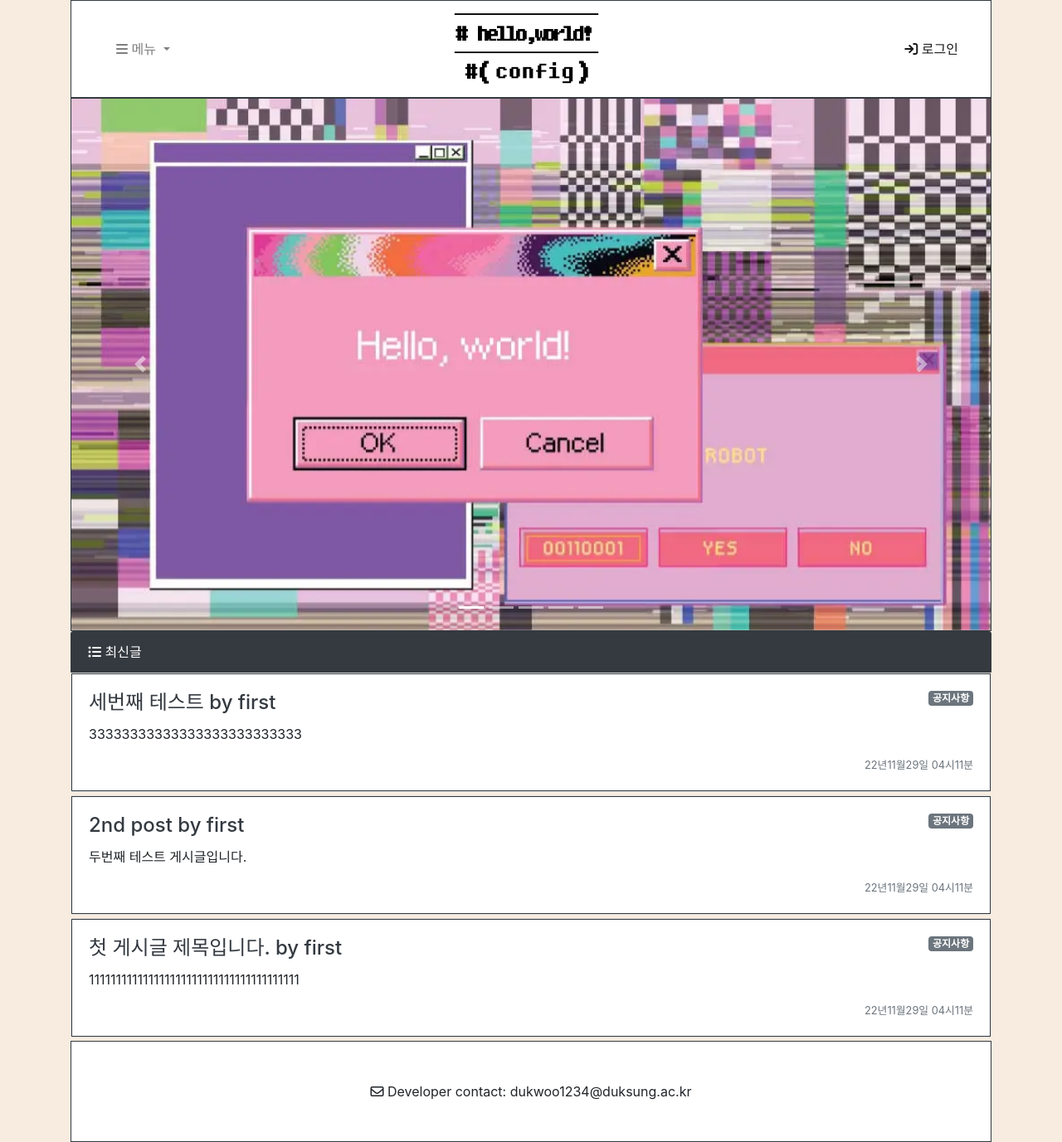
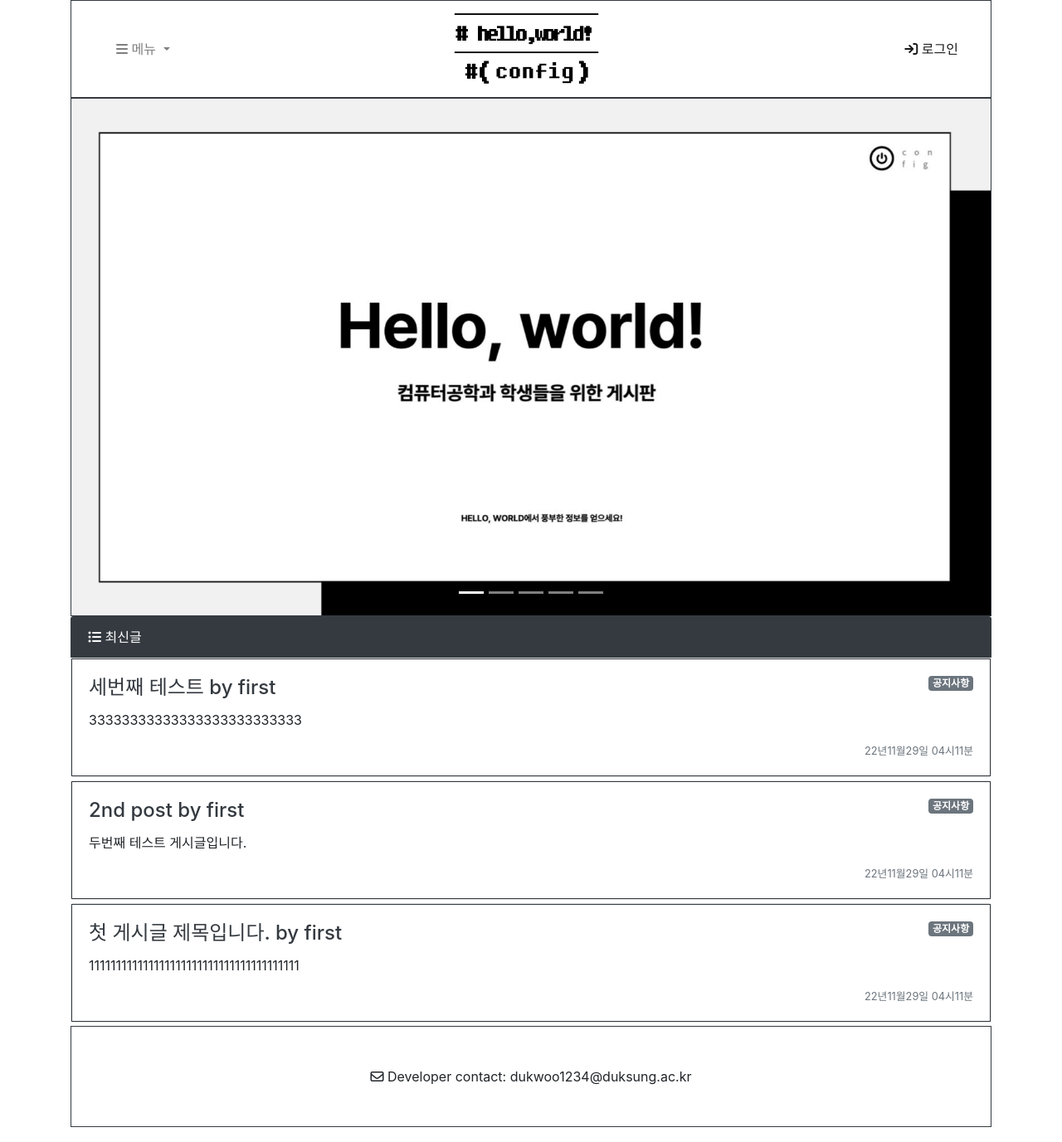
Before and after one commit to naomi-woo/HelloWorld, a Django app: page /bbs/ in a window 1280 px wide. Shown: the whole page at 83% size. Run offline with Django 4.2, Linux system fonts and the light colour scheme; data comes from the database, SQL or seed files in the repository; some libraries are stand-ins or nearby versions.

Commit message:
디자인 바꾸기

```diff
--- a/bbs/templates/bbs/login.html
+++ b/bbs/templates/bbs/login.html
@@ -12,9 +12,6 @@
     <style>
         td {
             padding: 5px;
-        }
-        body {
-            background-color: #F8ECE0;
         }
     </style>
 <body>
--- a/bbs/templates/bbs/post_detail.html
+++ b/bbs/templates/bbs/post_detail.html
@@ -10,11 +10,6 @@
     <title>{{post.title}}</title>
     <link rel="stylesheet" href="https://cdn.jsdelivr.net/npm/bootstrap@4.5.3/dist/css/bootstrap.min.css" integrity="sha384-TX8t27EcRE3e/ihU7zmQxVncDAy5uIKz4rEkgIXeMed4M0jlfIDPvg6uqKI2xXr2" crossorigin="anonymous">
     <script src="https://kit.fontawesome.com/e34ac96472.js" crossorigin="anonymous"></script>
-    <style>
-        body {
-            background-color: #F8ECE0;
-        }
-    </style>
 </head>
 <body>
     <div class="container" style="margin: auto;">
--- a/bbs/templates/bbs/post_form.html
+++ b/bbs/templates/bbs/post_form.html
@@ -10,11 +10,6 @@
     <title>새게시글 작성하기</title>
     <link rel="stylesheet" href="https://cdn.jsdelivr.net/npm/bootstrap@4.5.3/dist/css/bootstrap.min.css" integrity="sha384-TX8t27EcRE3e/ihU7zmQxVncDAy5uIKz4rEkgIXeMed4M0jlfIDPvg6uqKI2xXr2" crossorigin="anonymous">
     <script src="https://kit.fontawesome.com/e34ac96472.js" crossorigin="anonymous"></script>
-    <style>
-        body {
-            background-color: #F8ECE0;
-        }
-    </style>
 </head>
 <body>
     <div class="container" style="margin: auto;">
--- a/bbs/templates/bbs/post_list.html
+++ b/bbs/templates/bbs/post_list.html
@@ -9,11 +9,6 @@
     <title>HelloWorld</title>
     <link rel="stylesheet" href="https://cdn.jsdelivr.net/npm/bootstrap@4.5.3/dist/css/bootstrap.min.css" integrity="sha384-TX8t27EcRE3e/ihU7zmQxVncDAy5uIKz4rEkgIXeMed4M0jlfIDPvg6uqKI2xXr2" crossorigin="anonymous">
     <script src="https://kit.fontawesome.com/e34ac96472.js" crossorigin="anonymous"></script>
-    <style>
-        body {
-            background-color: #F8ECE0;
-        }
-    </style>
 </head>
 <body>
     <div class="container" style="margin: auto;">
@@ -70,27 +65,17 @@
         </ol>
         <div class="carousel-inner">
             <div class="carousel-item active">
-            <img src="{% static '/image/helloworld.jpg' %}" class="d-block w-100" alt="helloworld image" />
+                <img src="{% static '/image/HelloWorld.jpg' %}" class="d-block w-100" alt="helloworld image" />
                 <div class="carousel-caption d-none d-md-block">
                 </div>
             </div>
             <div class="carousel-item">
-            <img src="{% static '/image/heart.png' %}" class="d-block w-100" alt="heart image" />
+                <img src="{% static '/image/job.jpg' %}" class="d-block w-100" alt="job image" />
                 <div class="carousel-caption d-none d-md-block">
                 </div>
             </div>
             <div class="carousel-item">
-            <img src="{% static '/image/y2k_com.png' %}" class="d-block w-100" alt="y2k com image" />
-            <div class="carousel-caption d-none d-md-block">
-            </div>
-            </div>
-            <div class="carousel-item">
-            <img src="{% static '/image/y2k_error.jpg' %}" class="d-block w-100" alt="y2k error image" />
-            <div class="carousel-caption d-none d-md-block">
-            </div>
-            </div>
-            <div class="carousel-item">
-            <img src="{% static '/image/escape.jpg' %}" class="d-block w-100" alt="escape image" />
+                <img src="{% static '/image/study.jpg' %}" class="d-block w-100" alt="study image" />
                 <div class="carousel-caption d-none d-md-block">
                 </div>
             </div>
@@ -106,7 +91,7 @@
     </div>
 
     <!--최신글 목록 3개 출력-->
-    <div class="card border-0" style="background-color: #F8ECE0;">
+    <div class="card border-0">
         <div class="card-header bg-dark text-white border border-dark">
             <i class="fa-solid fa-list-ul"></i> 최신글
         </div>
--- a/bbs/templates/bbs/signup.html
+++ b/bbs/templates/bbs/signup.html
@@ -12,9 +12,6 @@
     <style>
         td {
             padding: 5px;
-        }
-        body {
-            background-color: #F8ECE0;
         }
     </style>
 </head>
--- a/my_page/templates/my_page/mypage.html
+++ b/my_page/templates/my_page/mypage.html
@@ -13,9 +13,6 @@
     <style>
       td {
         padding: 5px;
-      }
-      body {
-        background-color: #F8ECE0;
       }
   </style>
 </head>
--- a/my_page/templates/my_page/profile.html
+++ b/my_page/templates/my_page/profile.html
@@ -9,11 +9,6 @@
     <title>사용자의 프로필</title>
     <link rel="stylesheet" href="https://cdn.jsdelivr.net/npm/bootstrap@4.5.3/dist/css/bootstrap.min.css" integrity="sha384-TX8t27EcRE3e/ihU7zmQxVncDAy5uIKz4rEkgIXeMed4M0jlfIDPvg6uqKI2xXr2" crossorigin="anonymous">
     <script src="https://kit.fontawesome.com/e34ac96472.js" crossorigin="anonymous"></script>
-    <style>
-        body {
-            background-color: #F8ECE0;
-        }
-    </style>
 </head>
 <body>
     <div class="container" style="margin: auto;">
```
Also changed, not shown: bbs/static/image/escape.jpg (deleted), bbs/static/image/heart.png (deleted), bbs/static/image/helloworld.jpg, bbs/static/image/job.jpg (added), bbs/static/image/study.jpg (added), bbs/static/image/y2k_com.png (deleted), bbs/static/image/y2k_error.jpg (deleted), 4 other files. Lines whose indentation alone changed are shown as unchanged.
